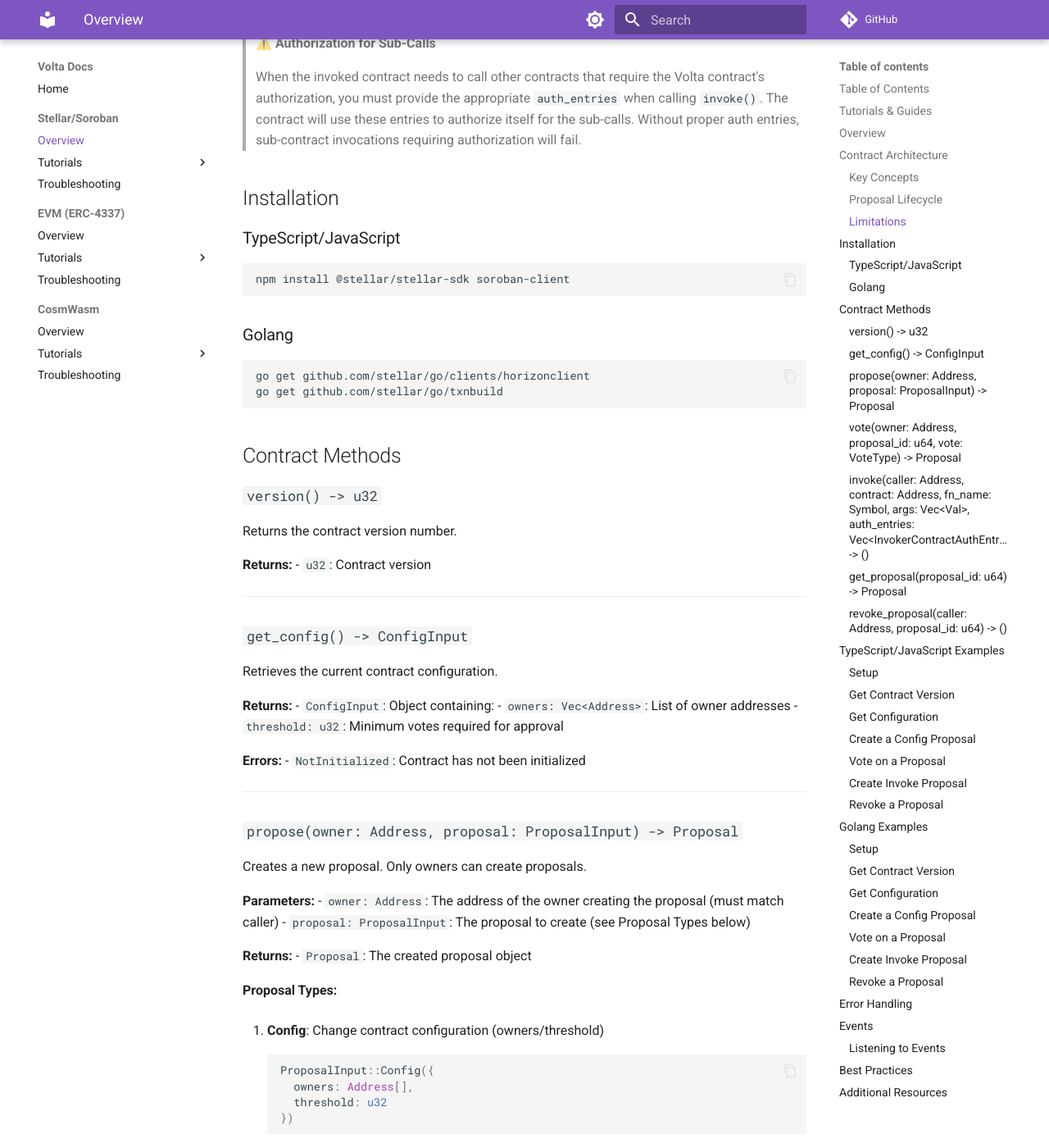
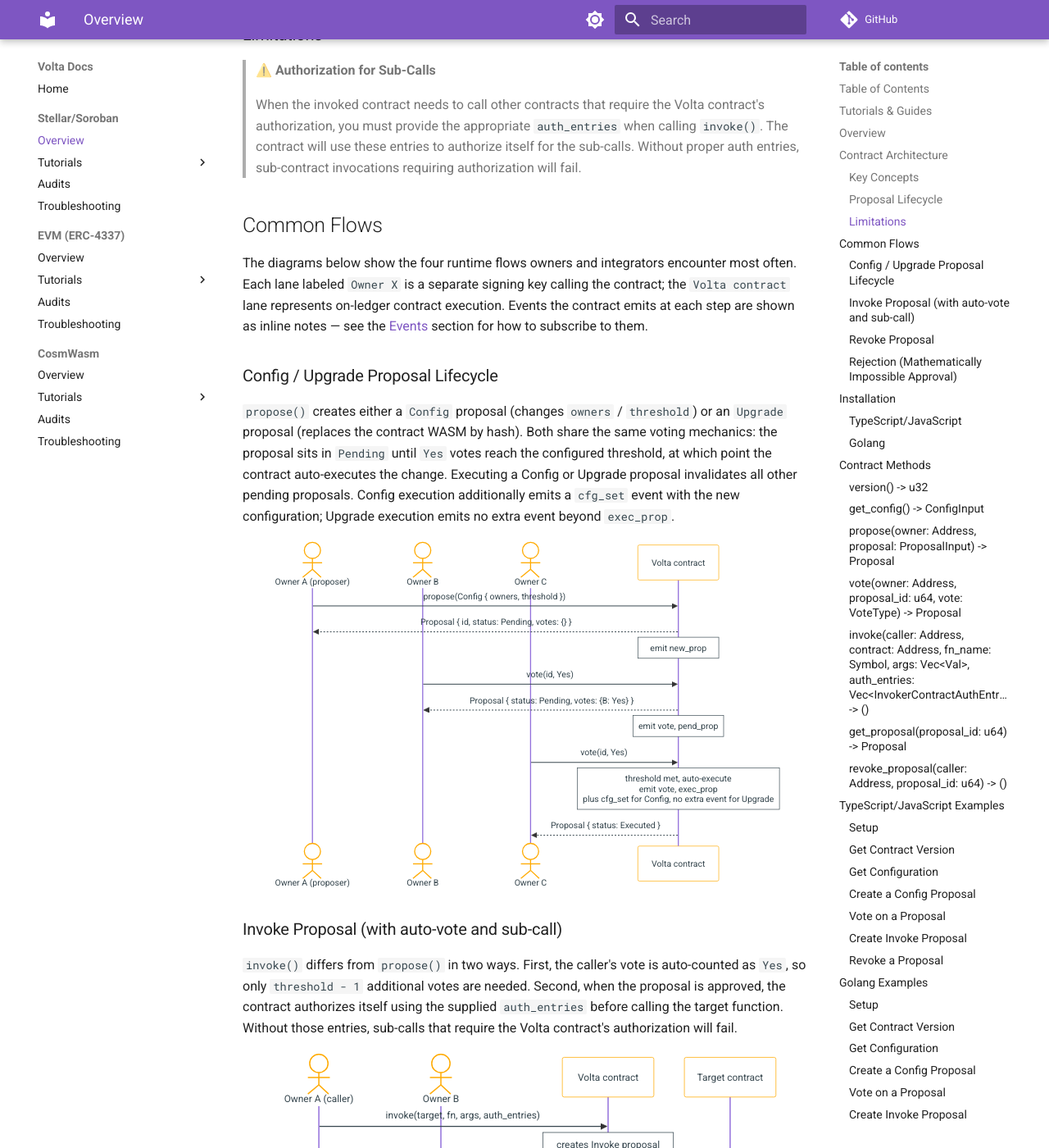
Before and after one commit to VoltaHQ/docs, an MkDocs documentation site: the page built from docs/stellar/index.md, in a window 1280 px wide and 1400 px high, scrolled down 1832 px. Shown: the whole window at 82% size. Built offline with MkDocs 1.6.1 and Material for MkDocs 9.7.7, drawn with Linux system fonts in a browser that asks for light colours; comment, search, counter and statistics services are not loaded; some of the changed text lies outside the part shown.

Commit message:
Add Stellar sequence diagrams and per-chain audit pages (#7)
* Enable Mermaid rendering via pymdownx.superfences custom fence

* Add Common Flows sequence diagrams to Stellar docs

* Fix incorrect event emissions and math in Common Flows diagrams

Also gitignore the local design-artifact directory so future spec/plan
files in superpowers/ don't get tracked.

* Add per-chain audit pages with downloadable PDFs

* Fix Mermaid syntax error in rejection-flow note

The '<' in 'remaining (1) < threshold (2)' was being parsed by Mermaid
11 as the start of an HTML tag. Rephrase the note to use 'below'
instead, avoiding the ambiguous character entirely.

* Replace Unicode operators in diagram notes with plain English

Mermaid 11 was failing to parse the Config/Upgrade flow note because of
the Unicode characters and the semicolon inside parentheses. Use plain
ASCII phrasing throughout for portability.

````diff
--- a/docs/stellar/index.md
+++ b/docs/stellar/index.md
@@ -6,6 +6,7 @@ This guide provides comprehensive documentation for integrating with the Volta m
 
 - [Overview](#overview)
 - [Contract Architecture](#contract-architecture)
+- [Common Flows](#common-flows)
 - [Installation](#installation)
 - [Contract Methods](#contract-methods)
 - [TypeScript/JavaScript Examples](#typescriptjavascript-examples)
@@ -61,6 +62,104 @@ The Volta contract is a multi-signature governance contract that enables:
 > **⚠️ Authorization for Sub-Calls**
 >
 > When the invoked contract needs to call other contracts that require the Volta contract's authorization, you must provide the appropriate `auth_entries` when calling `invoke()`. The contract will use these entries to authorize itself for the sub-calls. Without proper auth entries, sub-contract invocations requiring authorization will fail.
+
+## Common Flows
+
+The diagrams below show the four runtime flows owners and integrators encounter most often. Each lane labeled `Owner X` is a separate signing key calling the contract; the `Volta contract` lane represents on-ledger contract execution. Events the contract emits at each step are shown as inline notes — see the [Events](#events) section for how to subscribe to them.
+
+### Config / Upgrade Proposal Lifecycle
+
+`propose()` creates either a `Config` proposal (changes `owners` / `threshold`) or an `Upgrade` proposal (replaces the contract WASM by hash). Both share the same voting mechanics: the proposal sits in `Pending` until `Yes` votes reach the configured threshold, at which point the contract auto-executes the change. Executing a Config or Upgrade proposal invalidates all other pending proposals. Config execution additionally emits a `cfg_set` event with the new configuration; Upgrade execution emits no extra event beyond `exec_prop`.
+
+```mermaid
+sequenceDiagram
+    actor A as Owner A (proposer)
+    actor B as Owner B
+    actor C as Owner C
+    participant V as Volta contract
+
+    A->>V: propose(Config { owners, threshold })
+    V-->>A: Proposal { id, status: Pending, votes: {} }
+    Note over V: emit new_prop
+
+    B->>V: vote(id, Yes)
+    V-->>B: Proposal { status: Pending, votes: {B: Yes} }
+    Note over V: emit vote, pend_prop
+
+    C->>V: vote(id, Yes)
+    Note over V: threshold met, auto-execute<br/>emit vote, exec_prop<br/>plus cfg_set for Config, no extra event for Upgrade
+    V-->>C: Proposal { status: Executed }
+```
+
+### Invoke Proposal (with auto-vote and sub-call)
+
+`invoke()` differs from `propose()` in two ways. First, the caller's vote is auto-counted as `Yes`, so only `threshold - 1` additional votes are needed. Second, when the proposal is approved, the contract authorizes itself using the supplied `auth_entries` before calling the target function. Without those entries, sub-calls that require the Volta contract's authorization will fail.
+
+```mermaid
+sequenceDiagram
+    actor A as Owner A (caller)
+    actor B as Owner B
+    participant V as Volta contract
+    participant T as Target contract
+
+    A->>V: invoke(target, fn, args, auth_entries)
+    Note over V: creates Invoke proposal<br/>auto-counts A's vote as Yes<br/>emit new_prop
+    V-->>A: ()
+
+    B->>V: vote(id, Yes)
+    Note over V: threshold met, execute<br/>authorize self with auth_entries
+    V->>T: fn(args)
+    T-->>V: result
+    Note over V: emit vote, exec_prop, inv_ok
+    V-->>B: Proposal { status: Executed }
+```
+
+### Revoke Proposal
+
+Only the proposal creator can revoke a pending proposal — other owners attempting to revoke get the `NotCaller` error. Other owners who object should vote `No` instead. Once a proposal is executed or rejected it can no longer be revoked.
+
+```mermaid
+sequenceDiagram
+    actor A as Owner A (creator)
+    actor B as Owner B
+    participant V as Volta contract
+
+    A->>V: propose(...)
+    V-->>A: Proposal { id, status: Pending }
+
+    B->>V: revoke_proposal(id)
+    V-->>B: Error: NotCaller
+    Note right of B: only the creator can revoke
+
+    A->>V: revoke_proposal(id)
+    Note over V: emit rev_prop
+    V-->>A: ()
+```
+
+### Rejection (Mathematically Impossible Approval)
+
+The contract auto-rejects a proposal as soon as approval becomes mathematically unreachable — that is, when `Yes votes + remaining unvoted owners < threshold` — without waiting for all owners to vote. The example below uses three owners with a threshold of two; once two `No` votes are cast, the third owner could only contribute one more `Yes`, so the threshold of two is unreachable.
+
+```mermaid
+sequenceDiagram
+    actor A as Owner A (proposer)
+    actor B as Owner B
+    actor C as Owner C
+    participant V as Volta contract
+
+    Note over V: 3 owners, threshold = 2
+
+    A->>V: propose(...)
+    V-->>A: Proposal { status: Pending }
+
+    B->>V: vote(id, No)
+    V-->>B: Proposal { status: Pending, votes: {B: No} }
+    Note over V: emit vote, pend_prop
+
+    C->>V: vote(id, No)
+    Note over V: max possible Yes (0 + 1) below threshold (2)<br/>auto-reject<br/>emit vote, rej_prop
+    V-->>C: Proposal { status: Rejected }
+```
 
 ## Installation
 
--- a/mkdocs.yml
+++ b/mkdocs.yml
@@ -29,7 +29,11 @@ theme:
 markdown_extensions:
   - admonition
   - pymdownx.details
-  - pymdownx.superfences
+  - pymdownx.superfences:
+      custom_fences:
+        - name: mermaid
+          class: mermaid
+          format: !!python/name:pymdownx.superfences.fence_code_format
   - pymdownx.highlight:
       anchor_linenums: true
   - pymdownx.inlinehilite
@@ -44,16 +48,19 @@ nav:
       - Getting Started: stellar/tutorials/getting-started.md
       - First Proposal: stellar/tutorials/first-proposal.md
       - dApp Integration: stellar/tutorials/integration.md
+    - Audits: stellar/audits.md
     - Troubleshooting: stellar/troubleshooting.md
   - EVM (ERC-4337):
     - Overview: evm/index.md
     - Tutorials:
       - Getting Started: evm/tutorials/getting-started.md
       - Session Keys: evm/tutorials/session-keys.md
+    - Audits: evm/audits.md
     - Troubleshooting: evm/troubleshooting.md
   - CosmWasm:
     - Overview: cosmwasm/index.md
     - Tutorials:
       - Getting Started: cosmwasm/tutorials/getting-started.md
       - Rules & Session Keys: cosmwasm/tutorials/rules.md
+    - Audits: cosmwasm/audits.md
     - Troubleshooting: cosmwasm/troubleshooting.md
````
Also changed, not shown: docs/cosmwasm/audits.md (added, +5 -0 lines), docs/evm/audits.md (added, +5 -0 lines), docs/stellar/audits.md (added, +6 -0 lines), 5 other files.
